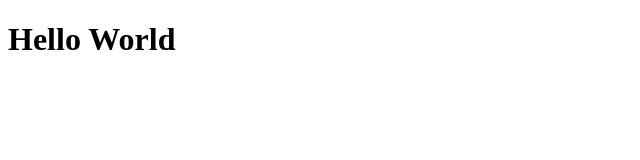
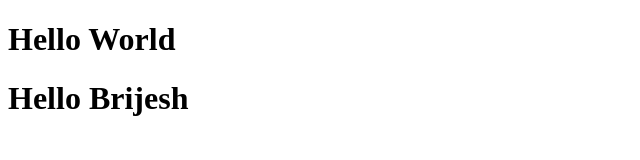
Before and after one commit to brijeshakbari/brijeshdemo, a website: page public/index.html in a window 1280 px wide. Shown: the whole page, without its empty margins (0-640 px from the left). Drawn offline with Linux system fonts and the light colour scheme.

Commit message:
hello brijesh

```diff
--- a/public/index.html
+++ b/public/index.html
@@ -7,6 +7,7 @@
 <body>
 
 <h1>Hello World</h1>
+<h1>Hello Brijesh</h1>
 
 </body>
 </html>
```
